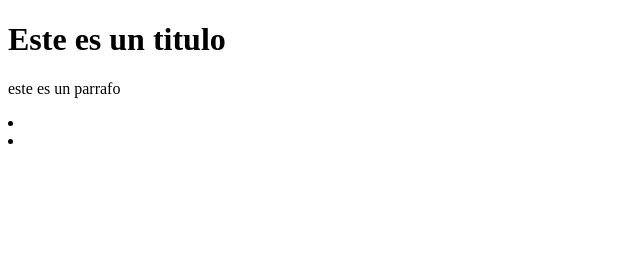
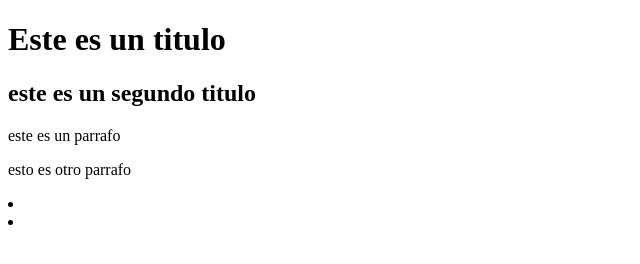
Before and after one commit to PabloPulido/practica-git-github, a plain HTML site: page index.html in a window 1280 px wide. Shown: the whole page, without its empty margins (0-640 px from the left). Drawn offline with Linux system fonts and the light colour scheme.

Commit message:
cambio en la cabecera

```diff
--- a/index.html
+++ b/index.html
@@ -10,7 +10,11 @@
 
     <h1>Este es un titulo </h1>
 
+    <h2>este es un segundo titulo </h2>
+
     <p>este es un parrafo </p>
+
+    <p>esto es otro parrafo </p>
 
 
 
```
